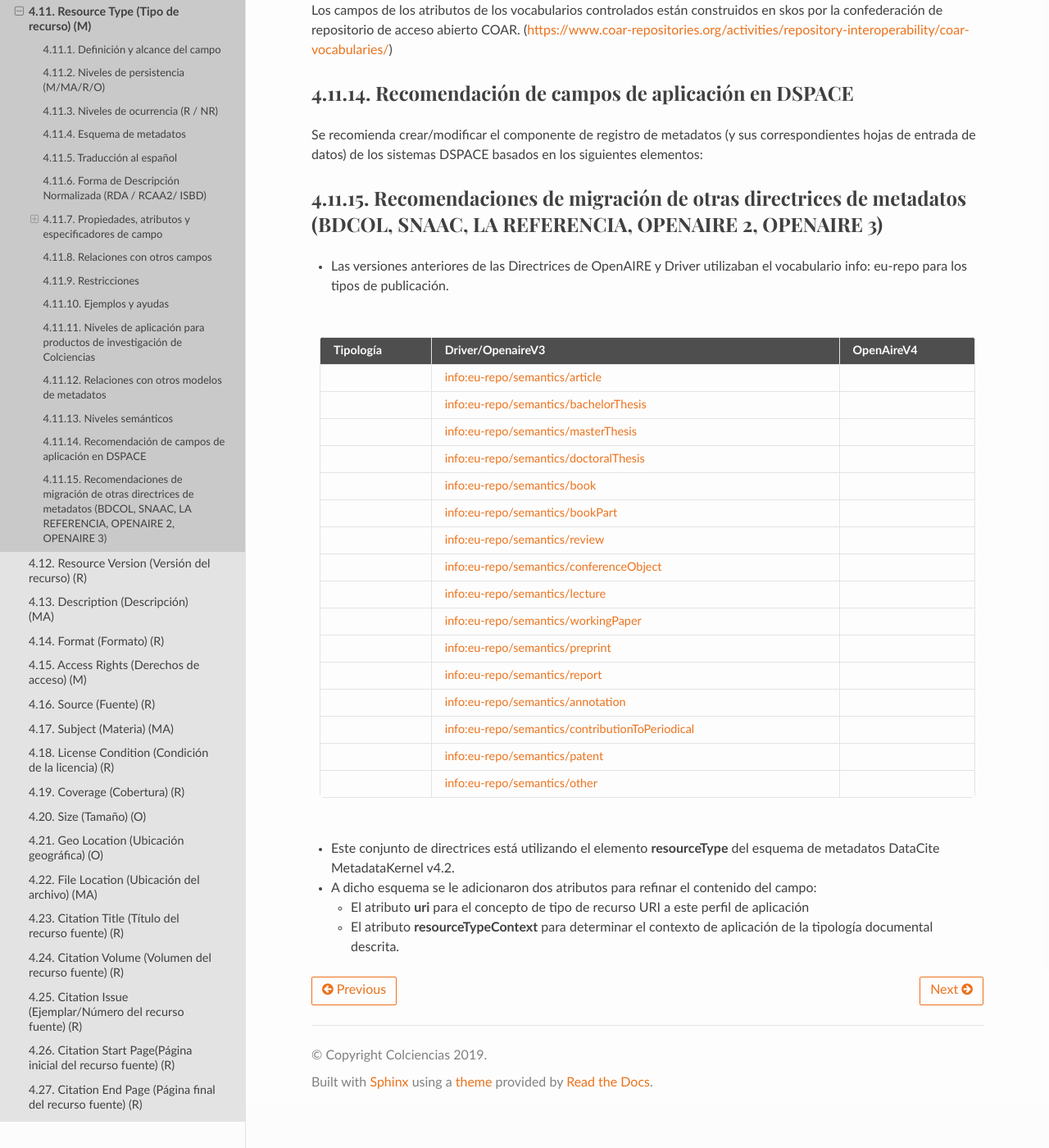
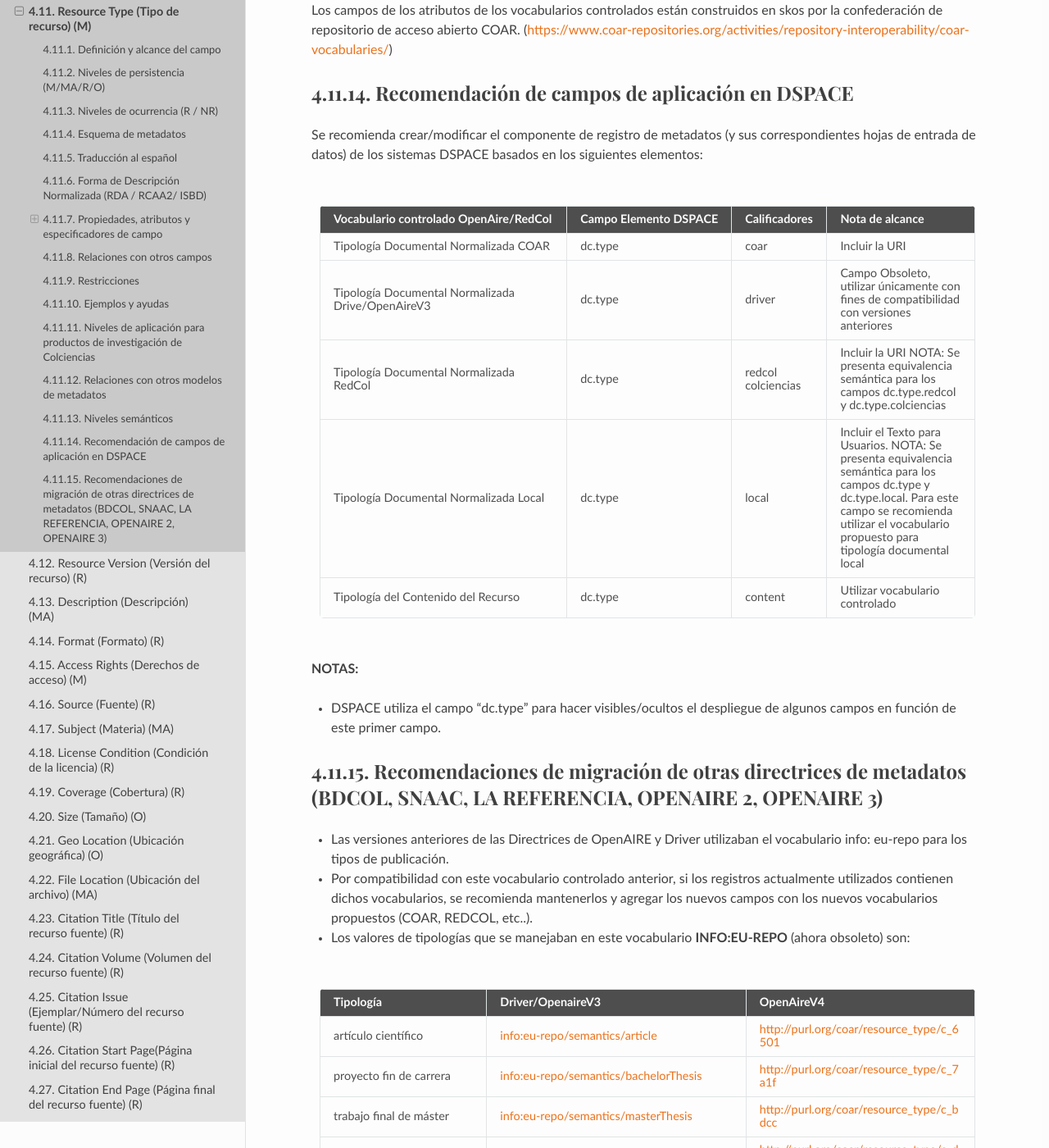
Before and after one commit to rcic/openaire4, a Sphinx documentation site: the page built from docs/field_publicationtype.rst, in a window 1280 px wide and 1400 px high, scrolled down 13549 px. Shown: the whole window at 82% size. Built offline with Sphinx 7.4.7 and the Read the Docs theme 2.0.0, drawn with Linux system fonts in a browser that asks for light colours; some web fonts are replaced; a script that is not in the unit is left out; some of the changed text lies outside the part shown.

Commit message:
ACTUALIZACION

```diff
--- a/docs/field_publicationtype.rst
+++ b/docs/field_publicationtype.rst
@@ -611,21 +611,23 @@
 Se recomienda crear/modificar el componente de registro de metadatos (y sus correspondientes hojas de entrada de datos) de los sistemas DSPACE basados en los siguientes elementos:
 
 
-+---------------------------------------------------+-----------------------+--------------------+--------------------------------------------------------------------------------------------------------------+
-| Vocabulario controlado OpenAire/RedCol            | Campo Elemento DSPACE | Calificadores      | Nota de alcance                                                                                              |
-+===================================================+=======================+====================+==============================================================================================================+
-| Tipología Documental Normalizada COAR             | dc.type               | coar               | Incluir la URI                                                                                               |
-+---------------------------------------------------+-----------------------+--------------------+--------------------------------------------------------------------------------------------------------------+
-| Tipología Documental Normalizada Drive/OpenAireV3 | dc.type               | driver             | Campo Obsoleto, utilizar únicamente con fines de compatibilidad con versiones anteriores                     |
-+---------------------------------------------------+-----------------------+--------------------+--------------------------------------------------------------------------------------------------------------+
-| Tipología Documental Normalizada RedCol           | dc.type               | redcol colciencias | Incluir la URI NOTA: Se presenta equivalencia semántica para los campos dc.type.redcol y dc.type.colciencias |
-+---------------------------------------------------+-----------------------+--------------------+--------------------------------------------------------------------------------------------------------------+
-| Tipología Documental Normalizada Local            | dc.type               | local              | Incluir el Texto para Usuarios.                                                                              |
-|                                                   |                       |                    | - NOTA:                                                                                  |
-|                                                   |                       |                    | - Se presenta equivalencia semántica para los campos dc.type y dc.type.local                                                                          |
-+---------------------------------------------------+-----------------------+--------------------+--------------------------------------------------------------------------------------------------------------+
-| Tipología del Contenido del Recurso               | dc.type               | content            | Utilizar vocabulario controlado                                                                              |
-+---------------------------------------------------+-----------------------+--------------------+--------------------------------------------------------------------------------------------------------------+
++---------------------------------------------------+-----------------------+--------------------+-------------------------------------------------------------------------------------------------------------------------------------------------------------------------------------------------------------------+
+| Vocabulario controlado OpenAire/RedCol            | Campo Elemento DSPACE | Calificadores      | Nota de alcance                                                                                                                                                                                                   |
++===================================================+=======================+====================+===================================================================================================================================================================================================================+
+| Tipología Documental Normalizada COAR             | dc.type               | coar               | Incluir la URI                                                                                                                                                                                                    |
++---------------------------------------------------+-----------------------+--------------------+-------------------------------------------------------------------------------------------------------------------------------------------------------------------------------------------------------------------+
+| Tipología Documental Normalizada Drive/OpenAireV3 | dc.type               | driver             | Campo Obsoleto, utilizar únicamente con fines de compatibilidad con versiones anteriores                                                                                                                          |
++---------------------------------------------------+-----------------------+--------------------+-------------------------------------------------------------------------------------------------------------------------------------------------------------------------------------------------------------------+
+| Tipología Documental Normalizada RedCol           | dc.type               | redcol colciencias | Incluir la URI NOTA: Se presenta equivalencia semántica para los campos dc.type.redcol y dc.type.colciencias                                                                                                      |
++---------------------------------------------------+-----------------------+--------------------+-------------------------------------------------------------------------------------------------------------------------------------------------------------------------------------------------------------------+
+| Tipología Documental Normalizada Local            | dc.type               | local              | Incluir el Texto para Usuarios. NOTA: Se presenta equivalencia semántica para los campos dc.type y dc.type.local. Para este campo se recomienda utilizar el vocabulario propuesto para tipología documental local |
++---------------------------------------------------+-----------------------+--------------------+-------------------------------------------------------------------------------------------------------------------------------------------------------------------------------------------------------------------+
+| Tipología del Contenido del Recurso               | dc.type               | content            | Utilizar vocabulario controlado                                                                                                                                                                                   |
++---------------------------------------------------+-----------------------+--------------------+-------------------------------------------------------------------------------------------------------------------------------------------------------------------------------------------------------------------+
+
+**NOTAS:**
+
+- DSPACE utiliza el campo “dc.type” para hacer visibles/ocultos el despliegue  de algunos campos en función de este primer campo.
 
 
 
@@ -633,46 +635,49 @@
 --------------------------------------------------------------------------------------------------------------------
 
 - Las versiones anteriores de las Directrices de OpenAIRE y Driver utilizaban el vocabulario info: eu-repo para los tipos de publicación.
+- Por compatibilidad con este vocabulario controlado anterior, si los registros actualmente utilizados contienen dichos vocabularios, se recomienda mantenerlos y agregar los nuevos campos con los nuevos vocabularios propuestos (COAR, REDCOL, etc..).
+- Los valores de tipologías que se manejaban en este vocabulario **INFO:EU-REPO** (ahora obsoleto) son:
 
-+-----------+-------------------------------------------------+------------+
-| Tipología | Driver/OpenaireV3                               | OpenAireV4 |
-+===========+=================================================+============+
-|           | info:eu-repo/semantics/article                  |            |
-+-----------+-------------------------------------------------+------------+
-|           | info:eu-repo/semantics/bachelorThesis           |            |
-+-----------+-------------------------------------------------+------------+
-|           | info:eu-repo/semantics/masterThesis             |            |
-+-----------+-------------------------------------------------+------------+
-|           | info:eu-repo/semantics/doctoralThesis           |            |
-+-----------+-------------------------------------------------+------------+
-|           | info:eu-repo/semantics/book                     |            |
-+-----------+-------------------------------------------------+------------+
-|           | info:eu-repo/semantics/bookPart                 |            |
-+-----------+-------------------------------------------------+------------+
-|           | info:eu-repo/semantics/review                   |            |
-+-----------+-------------------------------------------------+------------+
-|           | info:eu-repo/semantics/conferenceObject         |            |
-+-----------+-------------------------------------------------+------------+
-|           | info:eu-repo/semantics/lecture                  |            |
-+-----------+-------------------------------------------------+------------+
-|           | info:eu-repo/semantics/workingPaper             |            |
-+-----------+-------------------------------------------------+------------+
-|           | info:eu-repo/semantics/preprint                 |            |
-+-----------+-------------------------------------------------+------------+
-|           | info:eu-repo/semantics/report                   |            |
-+-----------+-------------------------------------------------+------------+
-|           | info:eu-repo/semantics/annotation               |            |
-+-----------+-------------------------------------------------+------------+
-|           | info:eu-repo/semantics/contributionToPeriodical |            |
-+-----------+-------------------------------------------------+------------+
-|           | info:eu-repo/semantics/patent                   |            |
-+-----------+-------------------------------------------------+------------+
-|           | info:eu-repo/semantics/other                    |            |
-+-----------+-------------------------------------------------+------------+
++-------------------------------+-------------------------------------------------+-------------------------------------------+
+| Tipología                     | Driver/OpenaireV3                               | OpenAireV4                                |
++===============================+=================================================+===========================================+
+| artículo científico           | info:eu-repo/semantics/article                  | http://purl.org/coar/resource_type/c_6501 |
++-------------------------------+-------------------------------------------------+-------------------------------------------+
+| proyecto fin de carrera       | info:eu-repo/semantics/bachelorThesis           | http://purl.org/coar/resource_type/c_7a1f |
++-------------------------------+-------------------------------------------------+-------------------------------------------+
+| trabajo final de máster       | info:eu-repo/semantics/masterThesis             | http://purl.org/coar/resource_type/c_bdcc |
++-------------------------------+-------------------------------------------------+-------------------------------------------+
+| tesis de doctorado            | info:eu-repo/semantics/doctoralThesis           | http://purl.org/coar/resource_type/c_db06 |
++-------------------------------+-------------------------------------------------+-------------------------------------------+
+| Libro                         | info:eu-repo/semantics/book                     | http://purl.org/coar/resource_type/c_2f33 |
++-------------------------------+-------------------------------------------------+-------------------------------------------+
+| Capítulo de Libro             | info:eu-repo/semantics/bookPart                 | http://purl.org/coar/resource_type/c_3248 |
++-------------------------------+-------------------------------------------------+-------------------------------------------+
+| Revisión, Crítica, Comentario | info:eu-repo/semantics/review                   | http://purl.org/coar/resource_type/c_efa0 |
++-------------------------------+-------------------------------------------------+-------------------------------------------+
+| Contribución a congreso       | info:eu-repo/semantics/conferenceObject         | http://purl.org/coar/resource_type/c_c94f |
++-------------------------------+-------------------------------------------------+-------------------------------------------+
+| Ponencia                      | info:eu-repo/semantics/lecture                  | http://purl.org/coar/resource_type/c_8544 |
++-------------------------------+-------------------------------------------------+-------------------------------------------+
+| Documento de Trabajo          | info:eu-repo/semantics/workingPaper             | http://purl.org/coar/resource_type/c_8042 |
++-------------------------------+-------------------------------------------------+-------------------------------------------+
+| Pre-Publicación               | info:eu-repo/semantics/preprint                 | http://purl.org/coar/resource_type/c_816b |
++-------------------------------+-------------------------------------------------+-------------------------------------------+
+| Reporte                       | info:eu-repo/semantics/report                   | http://purl.org/coar/resource_type/c_93fc |
++-------------------------------+-------------------------------------------------+-------------------------------------------+
+| Glosa (Nota de Texto)         | info:eu-repo/semantics/annotation               | http://purl.org/coar/resource_type/c_1162 |
++-------------------------------+-------------------------------------------------+-------------------------------------------+
+| Contribución a Revista        | info:eu-repo/semantics/contributionToPeriodical | http://purl.org/coar/resource_type/c_3e5a |
++-------------------------------+-------------------------------------------------+-------------------------------------------+
+| Patente                       | info:eu-repo/semantics/patent                   | http://purl.org/coar/resource_type/c_15cd |
++-------------------------------+-------------------------------------------------+-------------------------------------------+
+| Otros                         | info:eu-repo/semantics/other                    | http://purl.org/coar/resource_type/c_1843 |
++-------------------------------+-------------------------------------------------+-------------------------------------------+
 
 
-- Este conjunto de directrices está utilizando el elemento **resourceType** del esquema de metadatos DataCite MetadataKernel v4.2.
+- Este conjunto de directrices está utilizando el elemento resourceType del esquema de metadatos DataCite MetadataKernel v4.2. [#]_
 - A dicho esquema se le adicionaron dos atributos para refinar el contenido del campo:
+	- El atributo **uri** para el concepto de tipo de recurso URI a este perfil de aplicación
+	- El atributo **resourceTypeContext** para determinar el contexto de aplicación de la tipología documental descrita.
 
-  - El atributo **uri** para el concepto de tipo de recurso URI a este perfil de aplicación
-  - El atributo **resourceTypeContext** para determinar el contexto de aplicación de la tipología documental descrita.
+.. [#] https://schema.datacite.org/meta/kernel-4.2/doc/DataCite-MetadataKernel_v4.2.pdf
```
